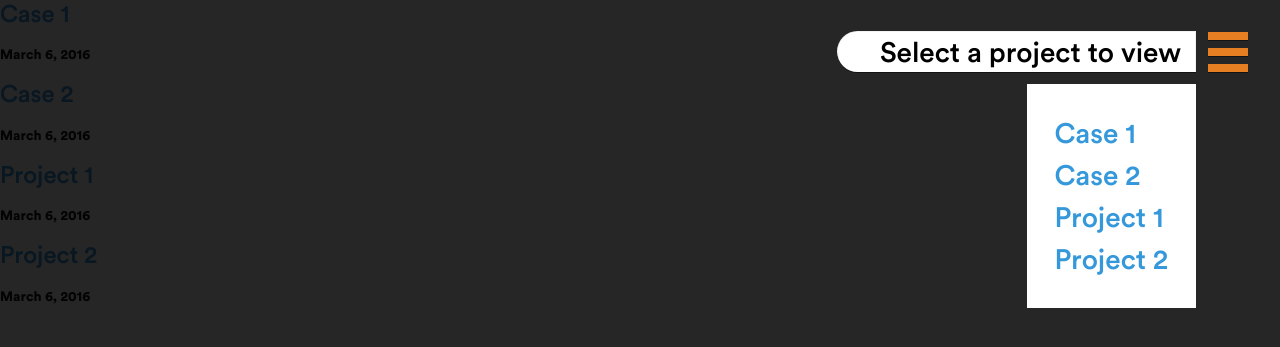
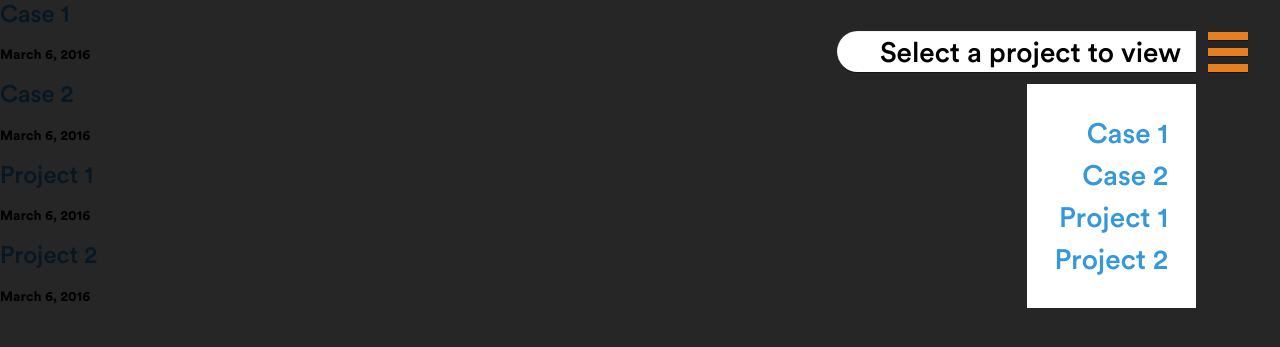
Before and after one commit to urjr/urjr.github.io, a Jekyll site: the page built from pages/work.html, in a window 1280 px wide. Shown: the top 347 px of the page. Built offline with Jekyll 4.4.1, drawn with Linux system fonts in a browser that asks for light colours; nearby versions of some CDN libraries; library files that are not in the unit come from our copies.

Commit message:
right aligned menu text

```diff
--- a/_sass/work/_work_menu.scss
+++ b/_sass/work/_work_menu.scss
@@ -44,6 +44,10 @@
 
 	nav {
 		list-style-type: none;
+
+		li {
+			text-align: right;
+		}
 	}
 }
 
```
